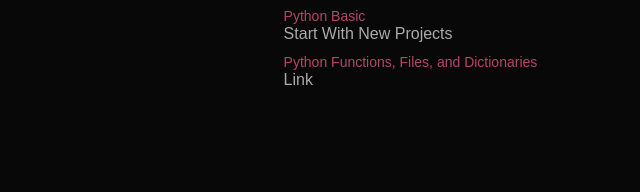
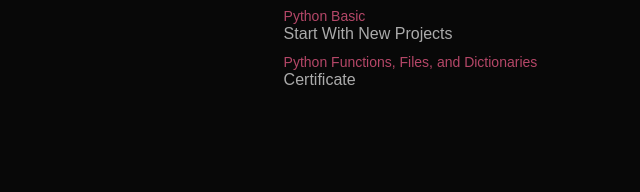
Before and after one commit to GAURAVETH/Portfolio, a plain HTML site: page index.html in a window 1280 px wide. Shown: the part 1251-1443 px from the top of the page, 254-894 px from the left. Drawn offline with Linux system fonts and the light colour scheme.

Commit message:
Update index.html

```diff
--- a/index.html
+++ b/index.html
@@ -57,7 +57,7 @@ Seeking an entry-level position to contribute to a dynamic development team and
                             <li><span>Web Development</span><br>Web app Development</li>
                             <li><span>Python Basic</span><br>Start With New Projects</li>
                             <li><span>Python Functions, Files, and Dictionaries</span><br>
-                            <a href="https://coursera.org/share/1af83c0ecd008e4a80e16d24a3fa080b">Link</a></li>
+                            <a href="https://coursera.org/share/1af83c0ecd008e4a80e16d24a3fa080b">Certificate</a></li>
                         </ul>
                     </div>
                     <div class="tab-contents" id="experience">
```
